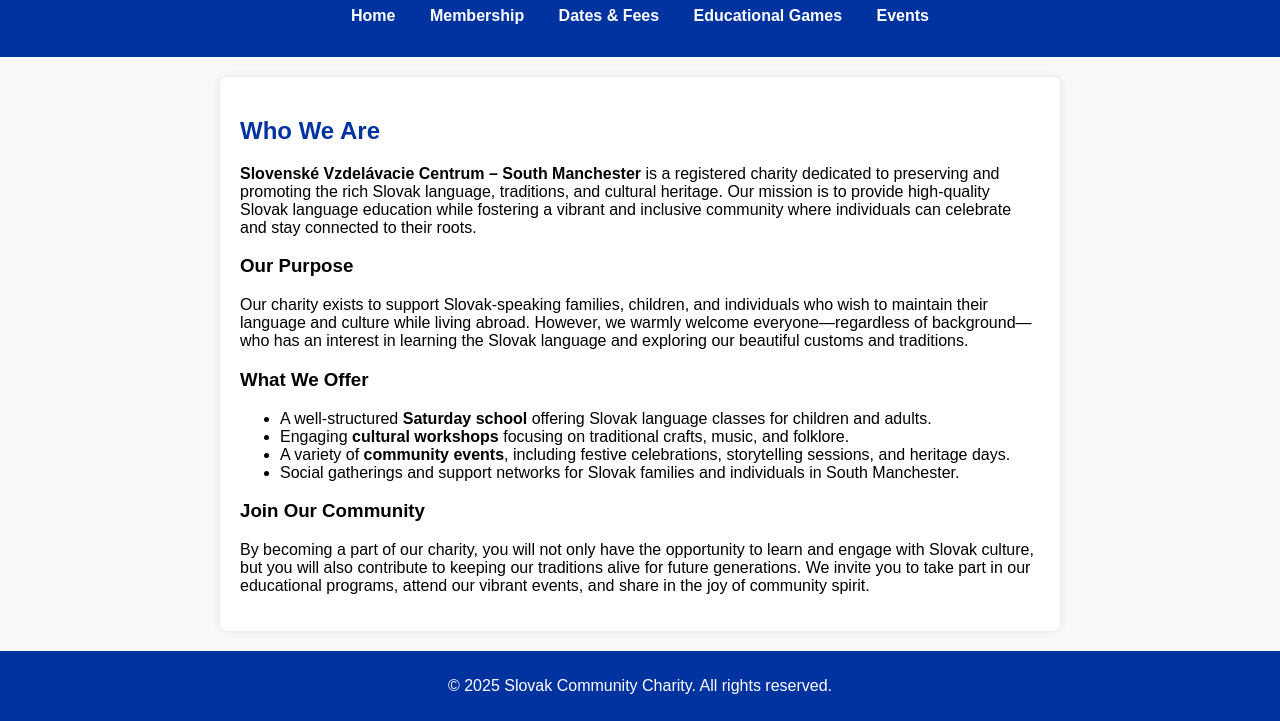
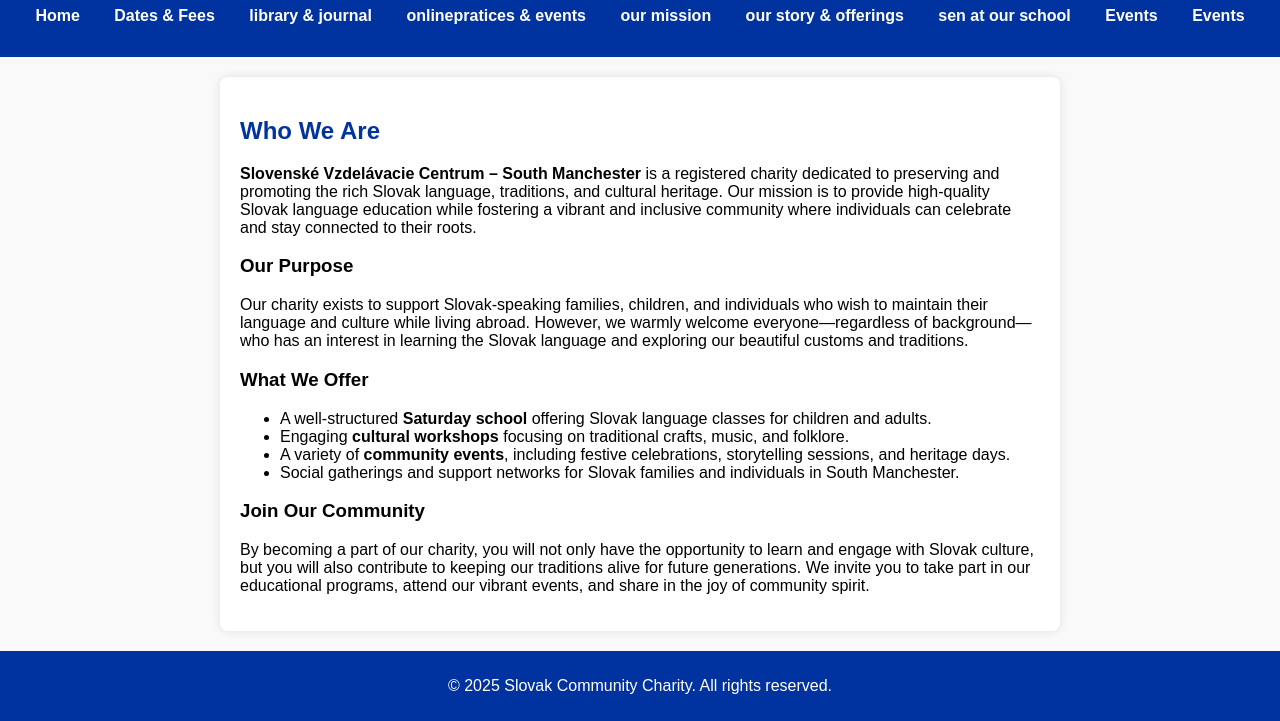
Before and after one commit to Dilrajsingh2/U15Ass2DilrajSingh, a plain HTML site: page pages/aboutus.html in a window 1280 px wide. Shown: the part 89-810 px from the top of the page. Drawn offline with Linux system fonts and the light colour scheme.

Commit message:
Update aboutus.html

```diff
--- a/pages/aboutus.html
+++ b/pages/aboutus.html
@@ -11,11 +11,15 @@
         <h1>About Us</h1>
         <nav>
             <ul>
-                <li><a href="index.html">Home</a></li>
-                <li><a href="membership.html">Membership</a></li>
-                <li><a href="dates.html">Dates & Fees</a></li>
-                <li><a href="games.html">Educational Games</a></li>
-                <li><a href="events.html">Events</a></li>
+                <li><a href="../index.html">Home</a></li>
+                <li><a href="datesandfees.html">Dates & Fees</a></li>
+                <li><a href="library&journal.html">library & journal</a></li>
+                <li><a href="onlinepractices&events.html">onlinepratices & events</a></li>
+                <li><a href="ourmission.html">our mission</a></li>
+                <li><a href="ourstory&offerings.html">our story & offerings</a></li>
+                <li><a href="senatourschool.html">sen at our school</a></li>
+                <li><a href="slovakcommunitycharity.html">Events</a></li>
+                <li><a href="ourteam.html">Events</a></li>
             </ul>
         </nav>
     </header>
```
